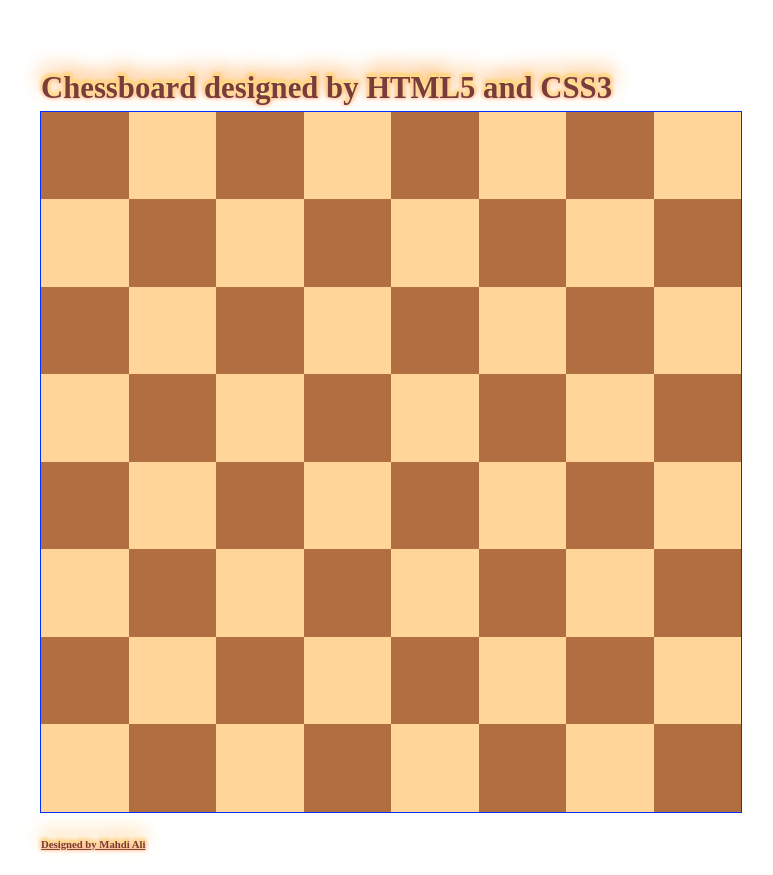
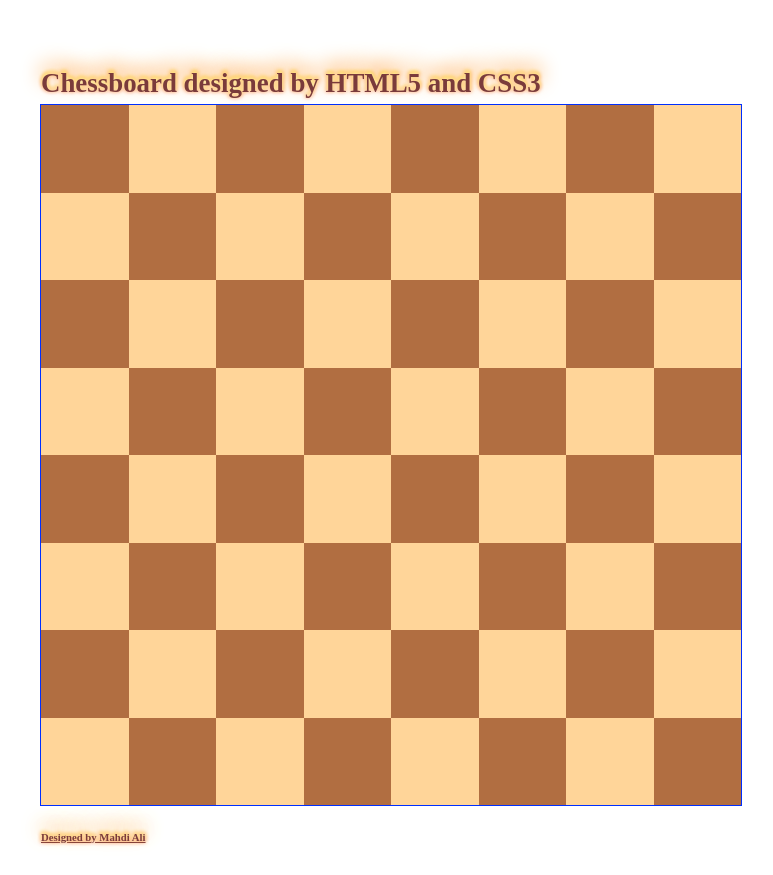
Before and after one commit to mahdicodes1/Cheesboard, a plain HTML site: page index.html in a window 1536 px wide. Shown: the whole page, without its empty margins (377-1150 px from the left). Drawn offline with Linux system fonts and the light colour scheme.

Commit message:
Change responsive

```diff
--- a/assets/style.css
+++ b/assets/style.css
@@ -23,6 +23,11 @@ h1 {
 @media (min-width: 1200px) {
   h1 {
     font-size: 2vw;
+  }
+}
+@media (min-width: 1500px) {
+  h1 {
+    font-size: 1.75vw;
   }
 }
 
```
